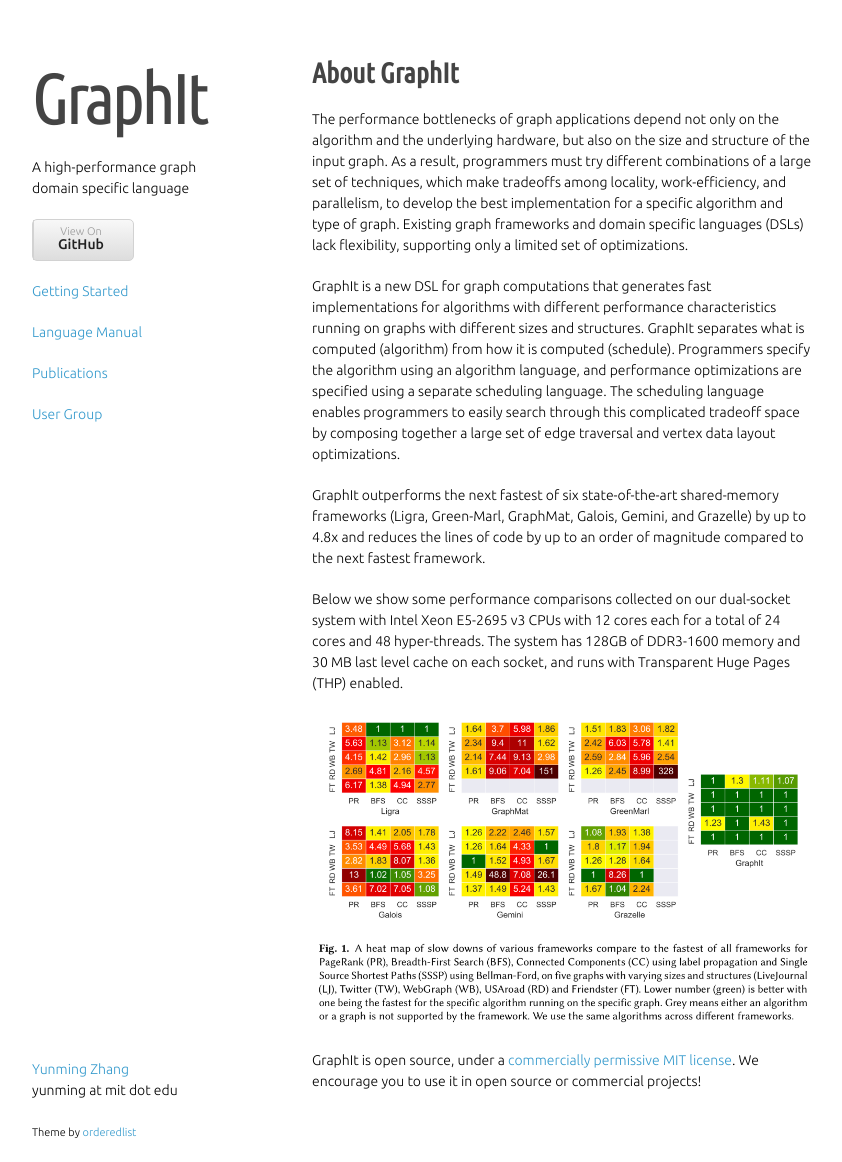
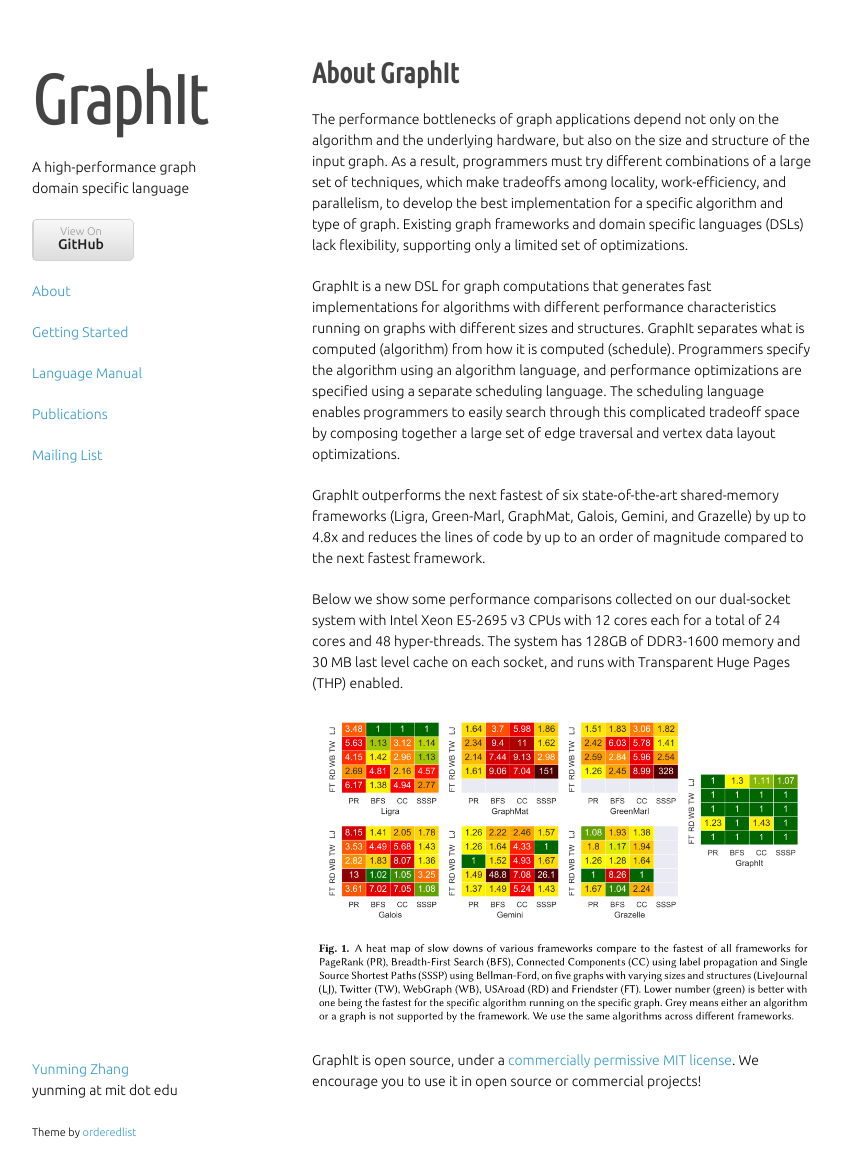
Before and after one commit to yunmingzhang17/yunmingzhang17.github.io, a Jekyll site: the page built from index.md, in a window 1280 px wide and 1162 px high. Shown: the whole window, without its empty margins (218-1060 px from the left). Built offline with Jekyll 4.4.1, drawn with Linux system fonts in a browser that asks for light colours; nearby versions of some CDN libraries; some web fonts are replaced; library files that are not in the unit come from our copies.

Commit message:
adding the mailing list and about page

```diff
--- a/_layouts/post.html
+++ b/_layouts/post.html
@@ -32,10 +32,11 @@
         <ul>
           <li><a href="http://github.com/yunmingzhang17/graphit">View On <strong>GitHub</strong></a></li>
         </ul>
+	<p><a href="index">About</a></p>
         <p><a href="getting-started">Getting Started</a></p>
         <p><a href="language">Language Manual</a></p>
         <p><a href="publications">Publications</a></p>
-	<p><a href="user-group">User Group</a></p>
+	<p><a href="https://lists.csail.mit.edu/mailman/listinfo/graphit">Mailing List</a></p>
       </header>
       <footer>
         <p><a href="https://yunmingzhang.wordpress.com/">Yunming Zhang</a> <br>yunming at mit dot edu</p>
```
Also changed, not shown: 12 other files.
